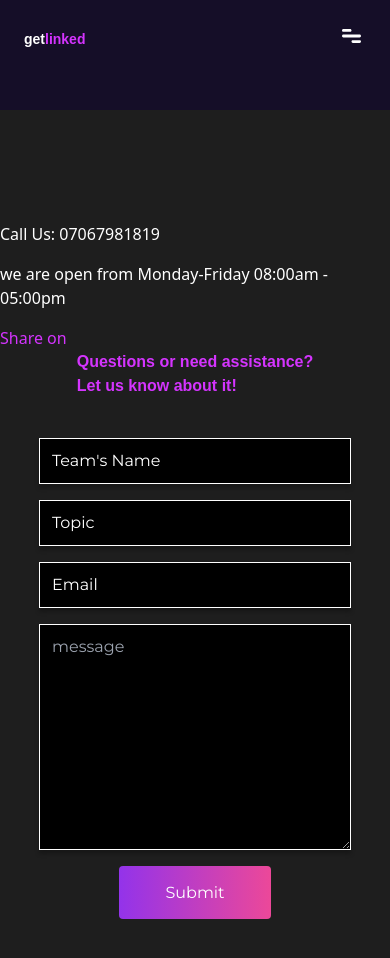
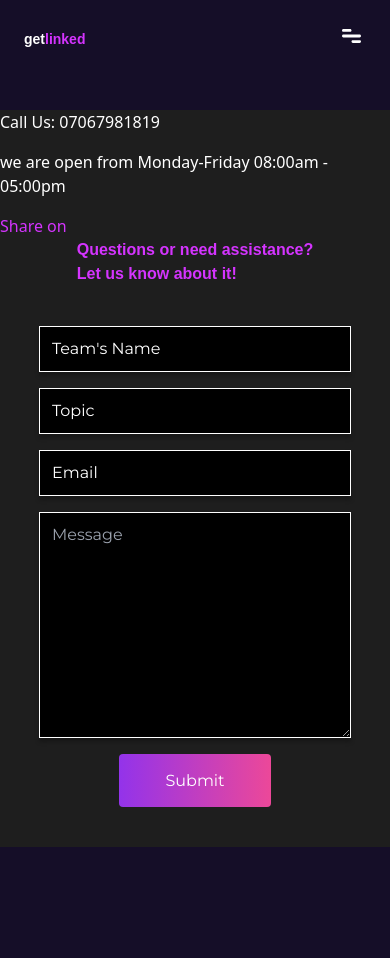
Before and after one commit to mosesfawole/getLinked, a React (Vite) app: page /contact in a window 390 px wide. After the commit the page ends 847 px from the top, so only its background shows below. Built offline with nearby package versions, Linux system fonts and the light colour scheme; a web font is replaced by a local one.

Commit message:
get touch

```diff
--- a/src/pages/ContactPage.jsx
+++ b/src/pages/ContactPage.jsx
@@ -4,7 +4,7 @@ const ContactPage = () => {
     <div>
       <div className="bg-page md:flex ">
         <div className="contact mt-8 md:mt-0 flex flex-col gap-4">
-          <div className="title invisible md:visible">
+          <div className="title hidden md:block">
             <h1 className="font-body font-extrabold text-common">
               Get in touch
             </h1>
@@ -67,7 +67,7 @@ const ContactPage = () => {
               id="message"
               cols="30"
               rows="10"
-              placeholder="message"
+              placeholder="Message"
             ></textarea>
 
             <button
```
